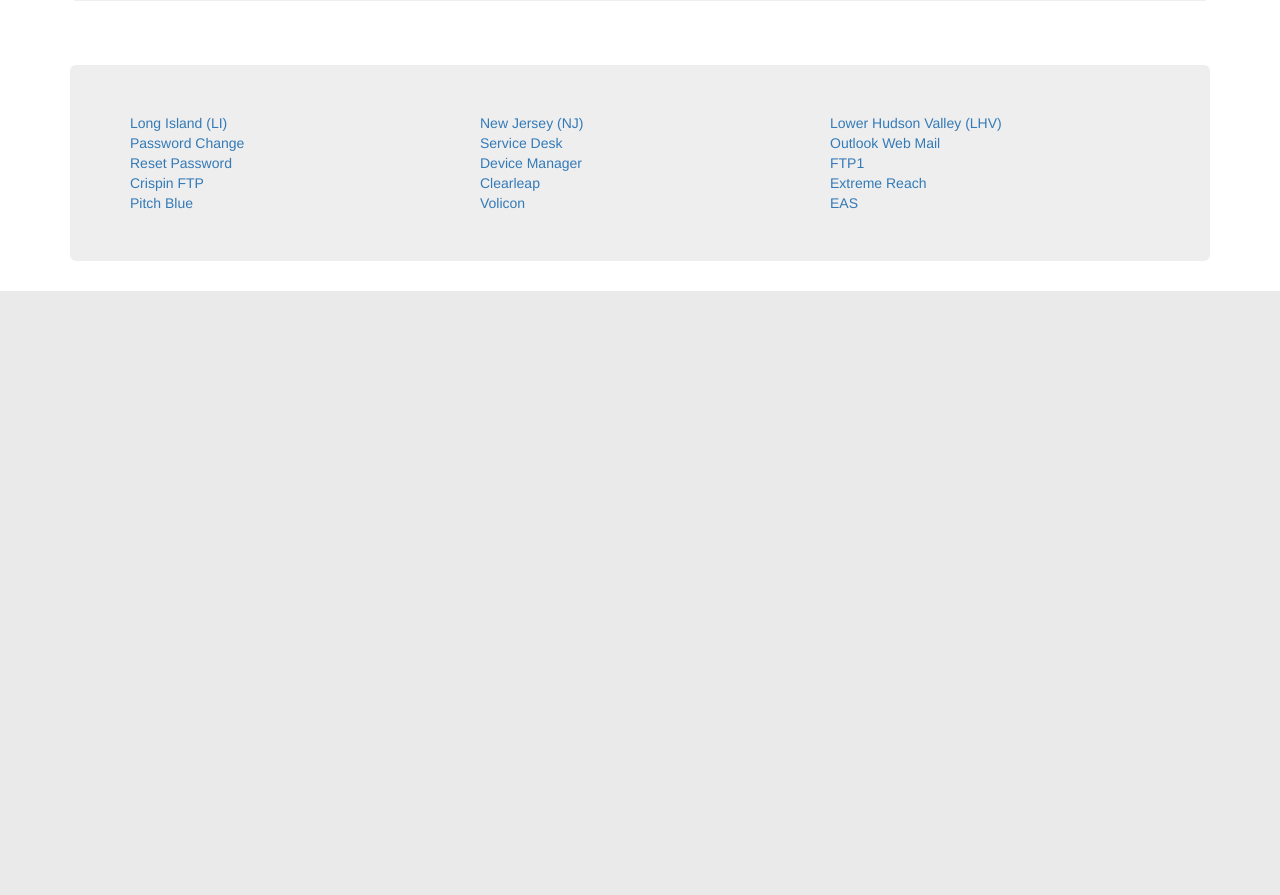
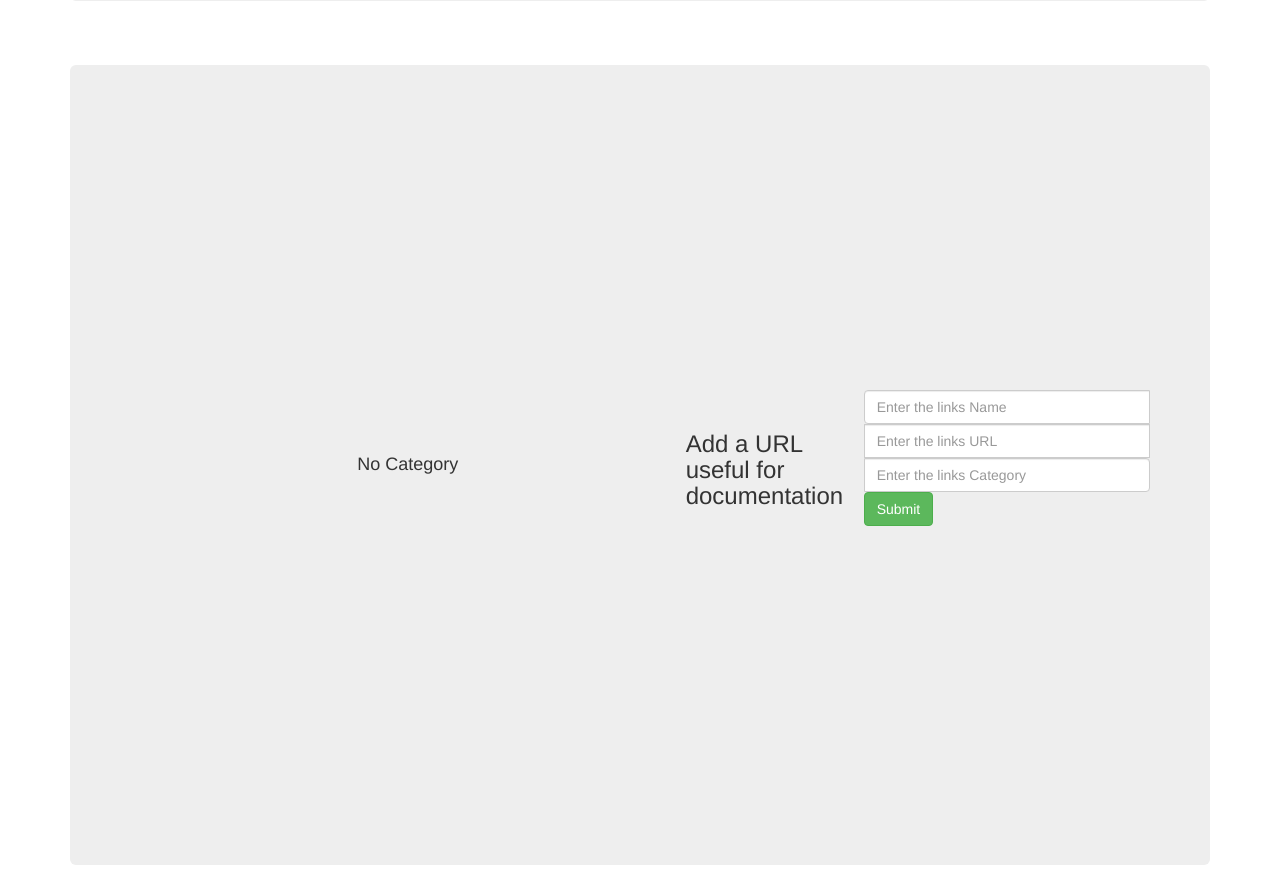
Before and after one commit to engRNNwebdev/flask-app-1, a Flask app: page / in a window 1280 px wide. Shown: the part 527-1422 px from the top of the page. Before the commit the page ends 818 px from the top, so only its background shows below. Run offline with Flask 2, Linux system fonts and the light colour scheme; the visitor is signed in with stand-in values (Sample User, id 1); data comes from the database, SQL or seed files in the repository; data that the repository does not hold is empty; some libraries are stand-ins or nearby versions.

Commit message:
Adding URL documenter to index

```diff
--- a/app.py
+++ b/app.py
@@ -1,6 +1,7 @@
 from flask import Flask, redirect, url_for, request, render_template, flash, send_from_directory
 from flask_bootstrap import Bootstrap
 from flask_sqlalchemy import SQLAlchemy, SessionBase
+from sqlalchemy.exc import IntegrityError
 from flask_login import LoginManager, current_user, login_user, logout_user, login_required
 from config import BaseConfig
 from urlparse import urlparse
@@ -28,7 +29,7 @@ if __name__ != '__main__':
     gunicorn_logger = logging.getLogger('gunicorn.error')
     app.logger.handlers = gunicorn_logger.handlers
     app.logger.setLevel(gunicorn_logger.level)
-web = links.links()
+# web = links.links()
 # web_prod = links.links_prod()
 # web_it = links.links_it()
 # web_ftp = links.links_ftp()
@@ -38,6 +39,7 @@ web = links.links()
 @login_required
 def index():
     items = Item.query.order_by(Item.id.desc()).all()
+    web = Link.query.all()
     return render_template('index.html', web=web, items=items)
 
 @app.route('/status/<actionthing>/<name>/<success>')
@@ -150,24 +152,15 @@ def loganalysis():
             os.chdir(r'/tmp/') #establish dir to pull file from
             logentries = []
             with open(filename, 'r') as f:
-                i = -1
                 for line in f:
-                    i += 1
                     try:
-                        logentries.append({i : line})
-                        # entry = Log(entry=line)
-                        # db.session.add(entry)
+                        logentries.append(line)
                     except:
-                        logentries.append('Cannot add line :(\n')
-                        # app.logger.error('Cannot add line')
+                        logentries.append('Cannot add line :( \n')
+                        app.logger.error('Cannot add line \n')
                 f.close()
-            #     try:
-            #         db.session.commit()
-            #     except:
-            #         app.logger.error('Characters might be too many')
-            # dblogentries = Log.query.all()
-            return render_template('parser.html', logentries=logentries)
-            # return redirect(url_for('uploaded_file', filename=filename))
+            # return render_template('parser.html', logentries=logentries)
+            return redirect(url_for('uploaded_file', filename=filename))
         errors =['Welp, nothing happened']
         return render_template('parser.html', errors=errors)
     elif request.method == 'GET':
@@ -210,6 +203,18 @@ def init():
             app.logger.info('Init slicers')
             errors = ['db Initiation has been performed... Check data for confirmation.']
             return render_template('parser.html', errors=errors)
+        if option == '3':
+            name = request.form['linkName']
+            url = request.form['linkText']
+            category = request.form['linkCategory']
+            try:
+                link = Link(name=name, url=url, category=category)
+                db.session.add(link)
+                db.session.commit()
+                return redirect(url_for('index'))
+            except IntegrityError:
+                flash('This ID already exists')
+                return redirect(url_for('index'))
         else:
             app.logger.info('Failed post message')
             return render_template('404.html')
--- a/models.py
+++ b/models.py
@@ -68,7 +68,7 @@ class Link(db.Model):
     id = db.Column(db.Integer, primary_key=True)
     name = db.Column(db.String(64), index=True, unique=True)
     url = db.Column(db.String(200), index=True, unique=True)
-    category = db.Column(db.String(64), index=True, nullable=False)
+    category = db.Column(db.String(64), index=True)
 
     def __repr__(self):
         return "<Link(name='%s', url='%d', category='%f')>" % (
--- a/static/css/main.min.css
+++ b/static/css/main.min.css
@@ -22,3 +22,11 @@
 #logdump #logentry p:hover:not(.header) {
     background-color: #eee; /* Add a hover effect to all links, except for headers */
 }
+
+.vertical-center {
+  min-height: 100%;  /* Fallback for browsers do NOT support vh unit */
+  min-height: 100vh; /* These two lines are counted as one :-)       */
+
+  display: flex;
+  align-items: center;
+}
--- a/templates/index.html
+++ b/templates/index.html
@@ -55,12 +55,61 @@
 
   </div>
   <br/>
-  <div class="jumbotron">
-    <div class="row">
-      {% for key, value in web.items() %}
-      <div class="col-md-4"><a href="{{ value }}" target="_blank">{{ key }}</a></div>
-      {% endfor %}
+  <div class="jumbotron vertical-center">
+    <div class="container text-center">
+      <div class="row">
+        <h4>No Category</h4>
+        {% for link in web %}
+          {% if link.category == '' %}
+            <div class="btn btn-default"><a href="{{ link.url }}" style="text-decoration:none" target="_blank">{{ link.name }}</a></div>
+          {% endif %}
+        {% endfor %}
+      </div>
+      <div class="row">
+        {% for link in web %}
+          {% if link.category == 'Production' %}
+            <h4>Production</h4>
+            <div class="btn btn-default"><a href="{{ link.url }}" style="text-decoration:none" target="_blank">{{ link.name }}</a></div>
+          {% endif %}
+        {% endfor %}
+      </div>
+      <div class="row">
+        {% for link in web %}
+          {% if link.category == 'Broadcast' %}
+            <h4>Broadcast</h4>
+            <div class="btn btn-default"><a href="{{ link.url }}" style="text-decoration:none" target="_blank">{{ link.name }}</a></div>
+          {% endif %}
+        {% endfor %}
+      </div>
+      <div class="row">
+        {% for link in web %}
+          {% if link.category == 'IT' %}
+            <h4>IT</h4>
+            <div class="btn btn-default"><a href="{{ link.url }}" style="text-decoration:none" target="_blank">{{ link.name }}</a></div>
+          {% endif %}
+        {% endfor %}
+      </div>
+      <div class="row">
+        {% for link in web %}
+          {% if link.category == 'FTP' %}
+            <h4>FTP</h4>
+            <div class="btn btn-default"><a href="{{ link.url }}" style="text-decoration:none" target="_blank">{{ link.name }}</a></div>
+          {% endif %}
+        {% endfor %}
+      </div>
     </div>
+    <h3>Add a URL useful for documentation</h3>
+    <form action="/init?option=3" method="POST" class="form-group">
+        <div class="input-group">
+          <input type="text" class="form-control" placeholder="Enter the links Name" name="linkName">
+          <input type="text" class="form-control" placeholder="Enter the links URL" name="linkText">
+          <input type="text" class="form-control" placeholder="Enter the links Category" name="linkCategory">
+        </div>
+        <div class="btn-group" role="group" aria-label="...">
+          <button type="submit" class="btn btn-success">Submit</button>
+        </div>
+      </div>
+    </form>
   </div>
 </div>
 {%- endblock %}
```
Also changed, not shown: static/css/main.css (+7 -0 lines).
